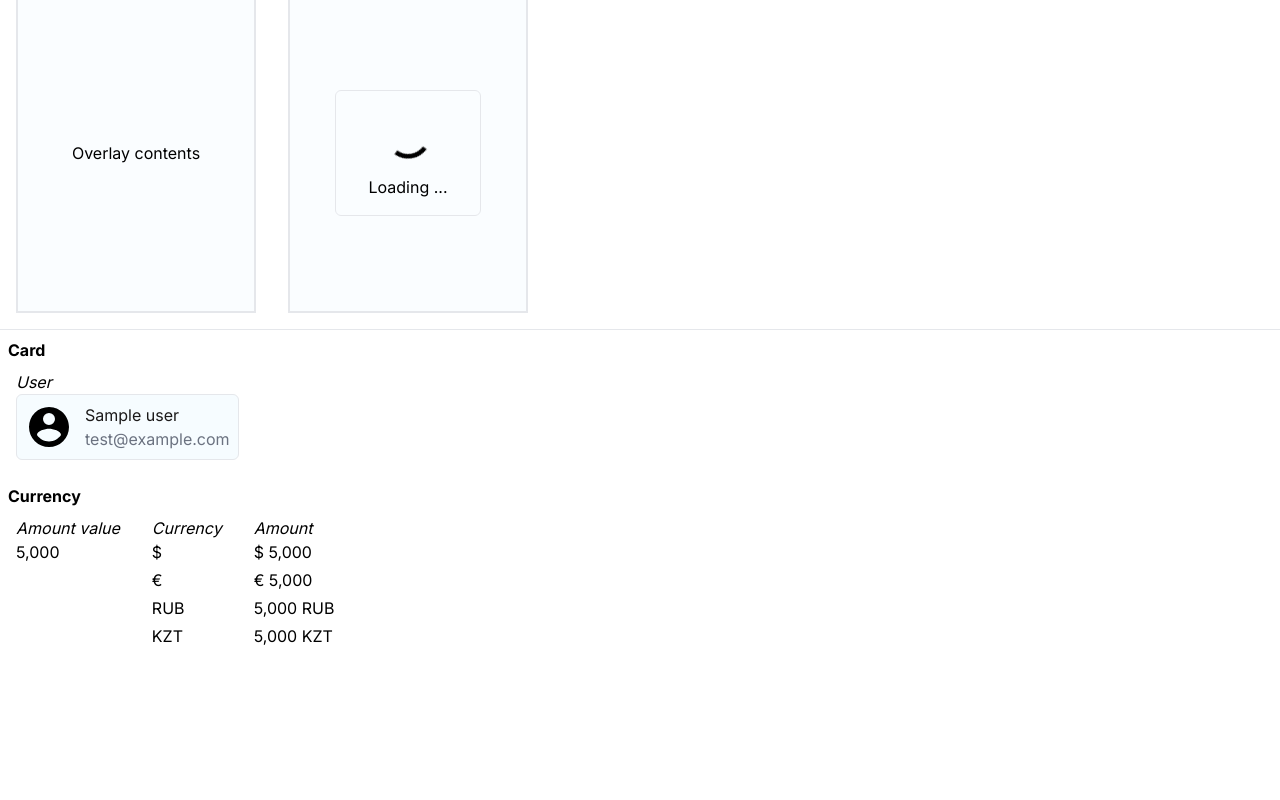
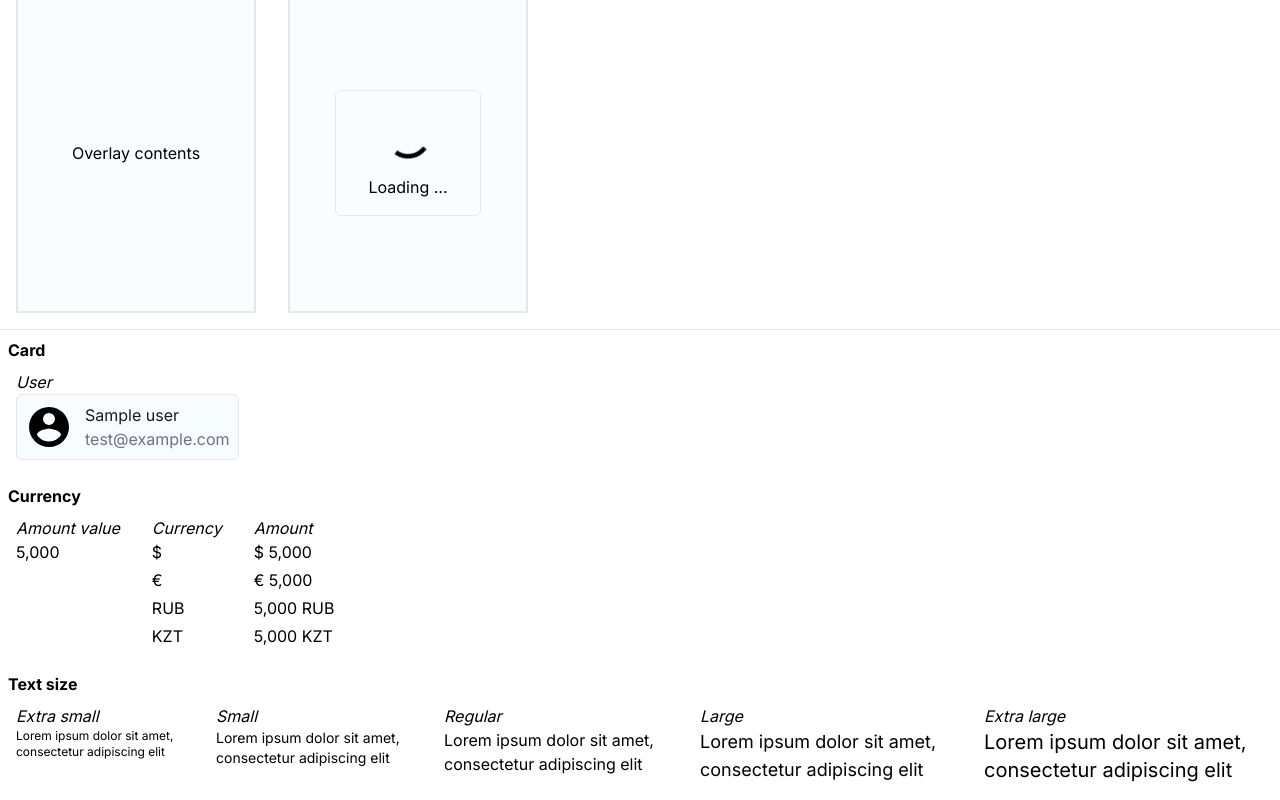
Before and after one commit to vicanis/wallet3, a Next.js app: page /ui in a window 1280 px wide. Shown: the part 355-1155 px from the top of the page. Before the commit the page ends 1019 px from the top, so only its background shows below. Built offline with nearby package versions, Linux system fonts and the light colour scheme.

Commit message:
feat: add text size blocks to the UI kit

```diff
--- a/src/app/(ui)/ui/page.tsx
+++ b/src/app/(ui)/ui/page.tsx
@@ -6,7 +6,7 @@ import Currency from "@/shared/currency/currency";
 import Value from "@/shared/currency/value";
 import Overlay from "@/shared/overlay";
 import Radio from "@/shared/radio";
-import { ReactNode } from "react";
+import { HTMLAttributes, ReactNode } from "react";
 
 export default function DemoPage() {
     return (
@@ -112,6 +112,14 @@ export default function DemoPage() {
                     </div>
                 </Block>
             </Group>
+
+            <Group title="Text size">
+                <TextBlock size="Extra small" className="text-xs" />
+                <TextBlock size="Small" className="text-sm" />
+                <TextBlock size="Regular" />
+                <TextBlock size="Large" className="text-lg" />
+                <TextBlock size="Extra large" className="text-xl" />
+            </Group>
         </div>
     );
 }
@@ -133,3 +141,16 @@ function Block({ title, children }: { title: string; children?: ReactNode }) {
         </div>
     );
 }
+
+function TextBlock({
+    size,
+    ...rest
+}: { size: string } & HTMLAttributes<HTMLDivElement>) {
+    return (
+        <Block title={size}>
+            <div {...rest}>
+                Lorem ipsum dolor sit amet, consectetur adipiscing elit
+            </div>
+        </Block>
+    );
+}
```
